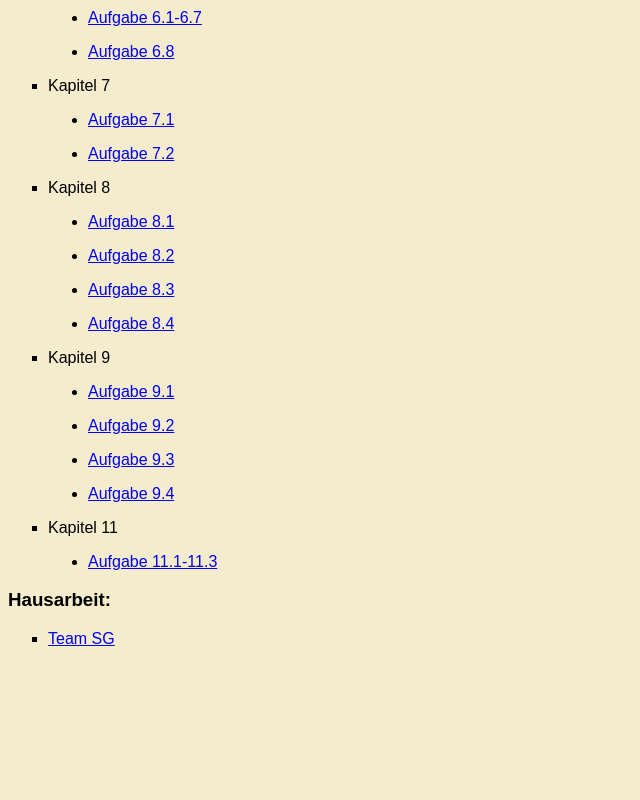
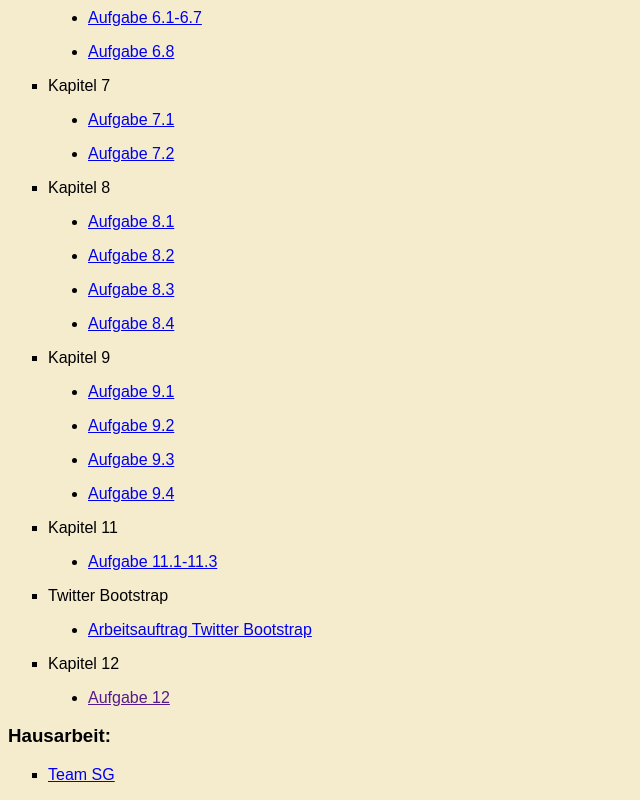
Before and after one commit to mbrueschweiler/IuK-W, a plain HTML site: page index.html in a window 1280 px wide. Shown: the part 534-1334 px from the top of the page, without its empty margins (0-640 px from the left). Before the commit the page ends 1198 px from the top, so only its background shows below. Drawn offline with Linux system fonts and the light colour scheme.

Commit message:
Bootstrap and Folder Chapter 12 added

```diff
--- a/index.html
+++ b/index.html
@@ -60,6 +60,16 @@
 				<li><p><a href="/IuK-W/Chapter_11/cooking.html" target="_blank">Aufgabe 11.1-11.3</a></p></li>
 			</ul>
 			</li>
+			<li><p>Twitter Bootstrap</p>
+			<ul class="Aufgaben">
+				<li><p><a href="/IuK-W/Bootstrap/index.html" target="_blank">Arbeitsauftrag Twitter Bootstrap</a></p></li>
+			</ul>
+			</li>
+			<li><p>Kapitel 12</p>
+			<ul class="Aufgaben">
+				<li><p><a href="" target="_blank">Aufgabe 12</a></p></li>
+			</ul>
+			</li>
 		</ul>
 	<h3>Hausarbeit:</h3>
 		<ul class="Kapitel">
```
